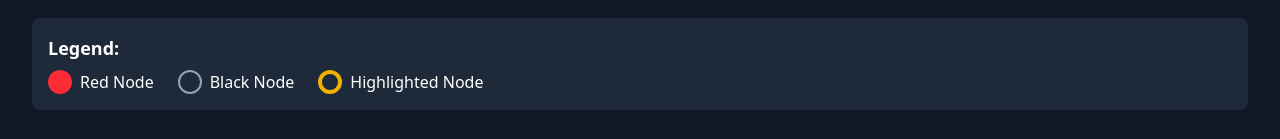
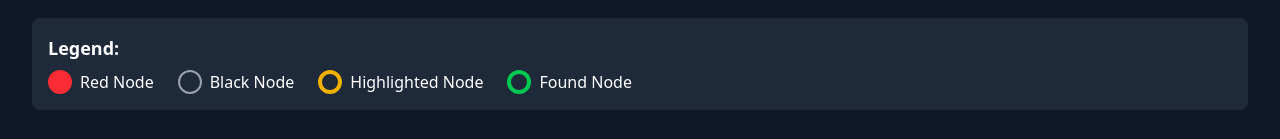
Before and after one commit to cubexgani/rb-tree-visualizer, a React (Vite) app: page / in a window 1280 px wide. Shown: the part 910-1049 px from the top of the page. Built offline with nearby package versions, Linux system fonts and the light colour scheme.

Commit message:
Legend updated

```diff
--- a/src/components/ui/Legend.tsx
+++ b/src/components/ui/Legend.tsx
@@ -6,7 +6,7 @@ export const Legend: React.FC = () => {
   return (
     <div className="mt-6 bg-gray-800 rounded-lg p-4">
       <h3 className="text-lg font-semibold mb-2">Legend:</h3>
-      <div className="flex gap-6">
+      <div className="flex flex-wrap gap-6">
         <div className="flex items-center gap-2">
           <div className="w-6 h-6 rounded-full bg-red-500"></div>
           <span>Red Node</span>
@@ -19,6 +19,10 @@ export const Legend: React.FC = () => {
           <div className="w-6 h-6 rounded-full bg-gray-800 border-4 border-yellow-500"></div>
           <span>Highlighted Node</span>
         </div>
+        <div className="flex items-center gap-2">
+          <div className="w-6 h-6 rounded-full bg-gray-800 border-4 border-green-500"></div>
+          <span>Found Node</span>
+        </div>
       </div>
     </div>
   );
```
